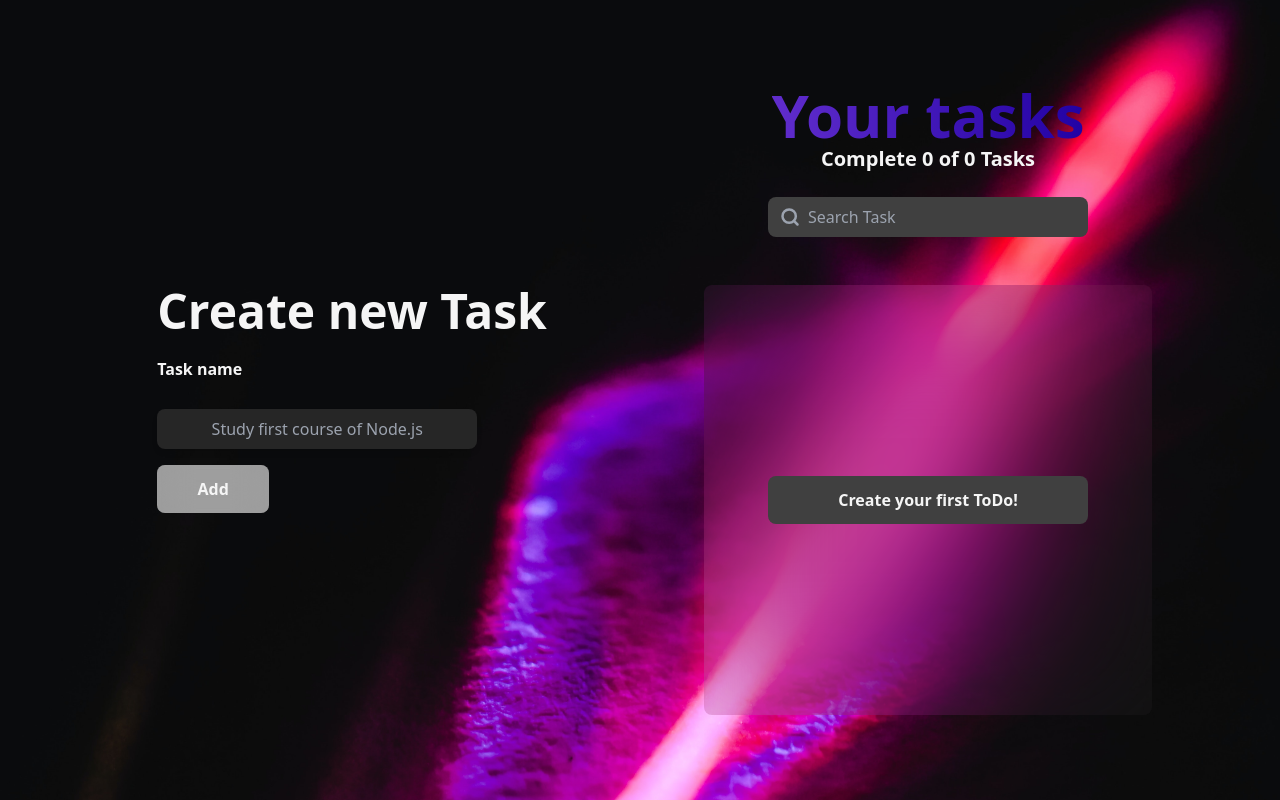
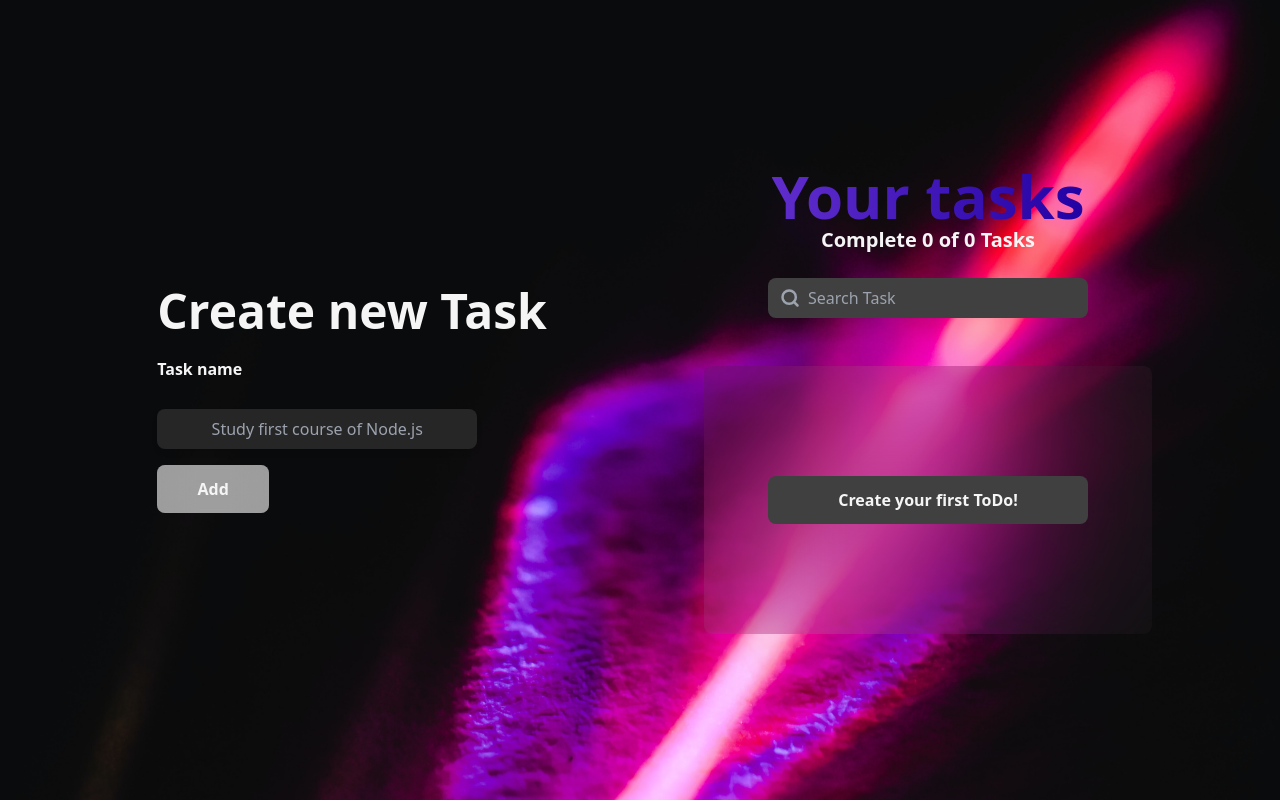
Before and after one commit to estebandelcid/To-Do, a React (Create React App) app: page / in a window 1280 px wide. Built offline with nearby package versions, Linux system fonts and the light colour scheme; grey boxes are pictures that could not be loaded.

Commit message:
[fix] Width adjust

```diff
--- a/src/App/AppUI.jsx
+++ b/src/App/AppUI.jsx
@@ -34,7 +34,7 @@ const AppUI = () => {
               <TodoCounter />
               <TodoSearch />
             </div>
-            <div className=" grid place-content-center min-w-[350px] w-full max-w-md h-[500px] lg:h-[500px] bg-neutral-600 rounded-lg bg-opacity-10 backdrop-blur-3xl ">
+            <div className=" grid place-content-center min-w-[350px] w-full max-w-md h-[400px] lg:max-h-80 lg:h-[500px] bg-neutral-600 rounded-lg bg-opacity-10 backdrop-blur-3xl ">
               <TodoList>
                 {loading && <TodosLoading />}
 
```
